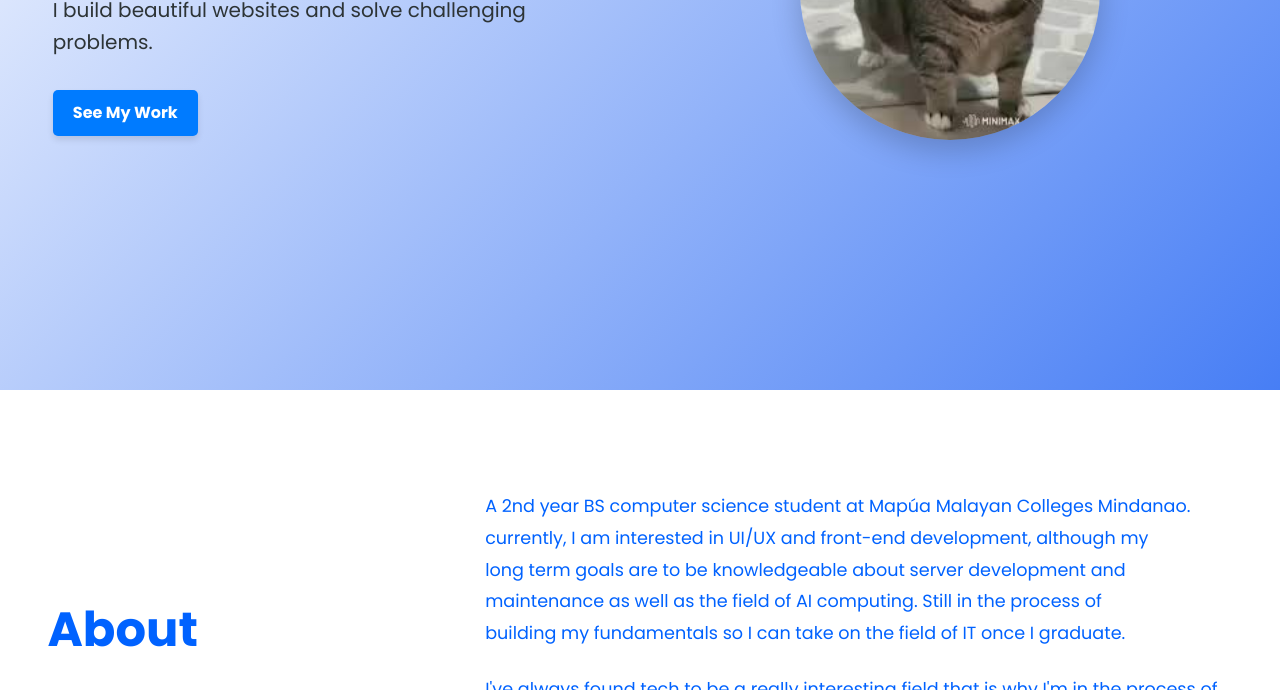
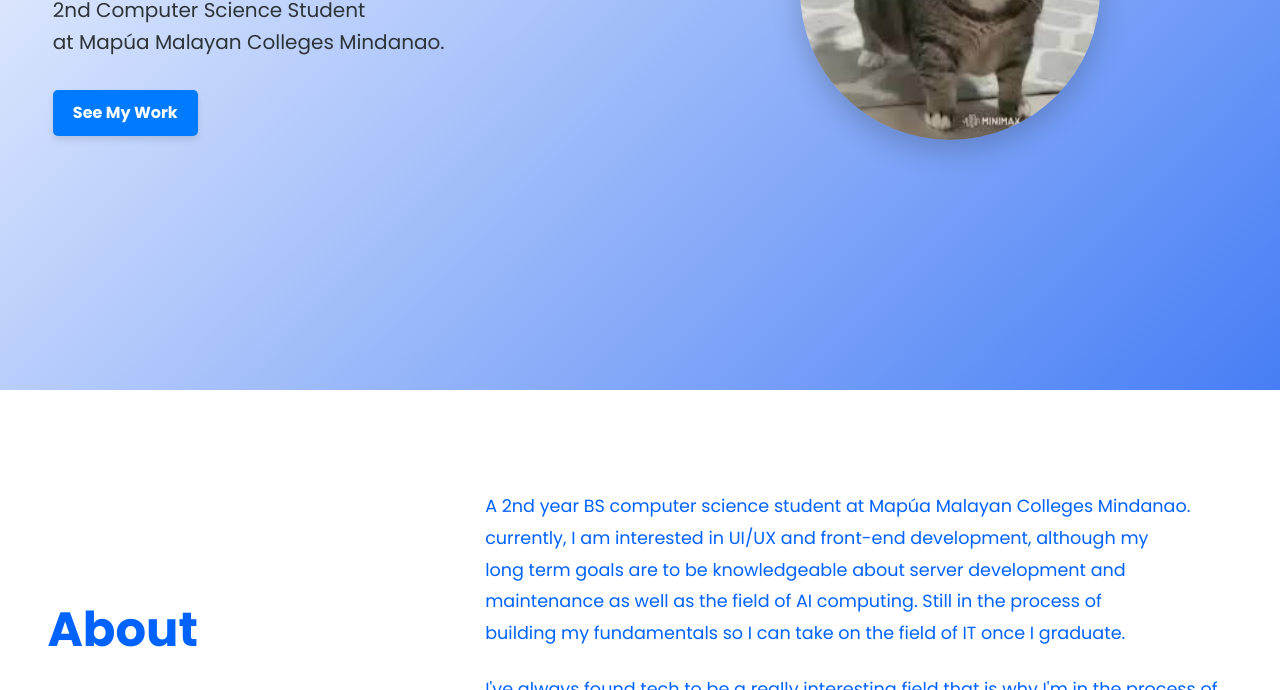
Before and after one commit to lukeuthy/navarezSA1Part3, a plain HTML site: page index.html in a window 1280 px wide. Shown: the part 410-1100 px from the top of the page. Drawn offline with nearby package versions, Linux system fonts and the light colour scheme.

Commit message:
Minor Hero Section Change

```diff
--- a/index.html
+++ b/index.html
@@ -32,7 +32,10 @@
       <div class="hero-content">
         <div class="hero-text">
           <h1>Hi, I'm Jasper Nikko Navarez</h1>
-          <p>I build beautiful websites and solve challenging problems.</p>
+          <p>
+            2nd Computer Science Student<br />at Mapúa Malayan Colleges
+            Mindanao.
+          </p>
           <a href="#projects" class="btn">See My Work</a>
         </div>
         <div class="image-container">
```
